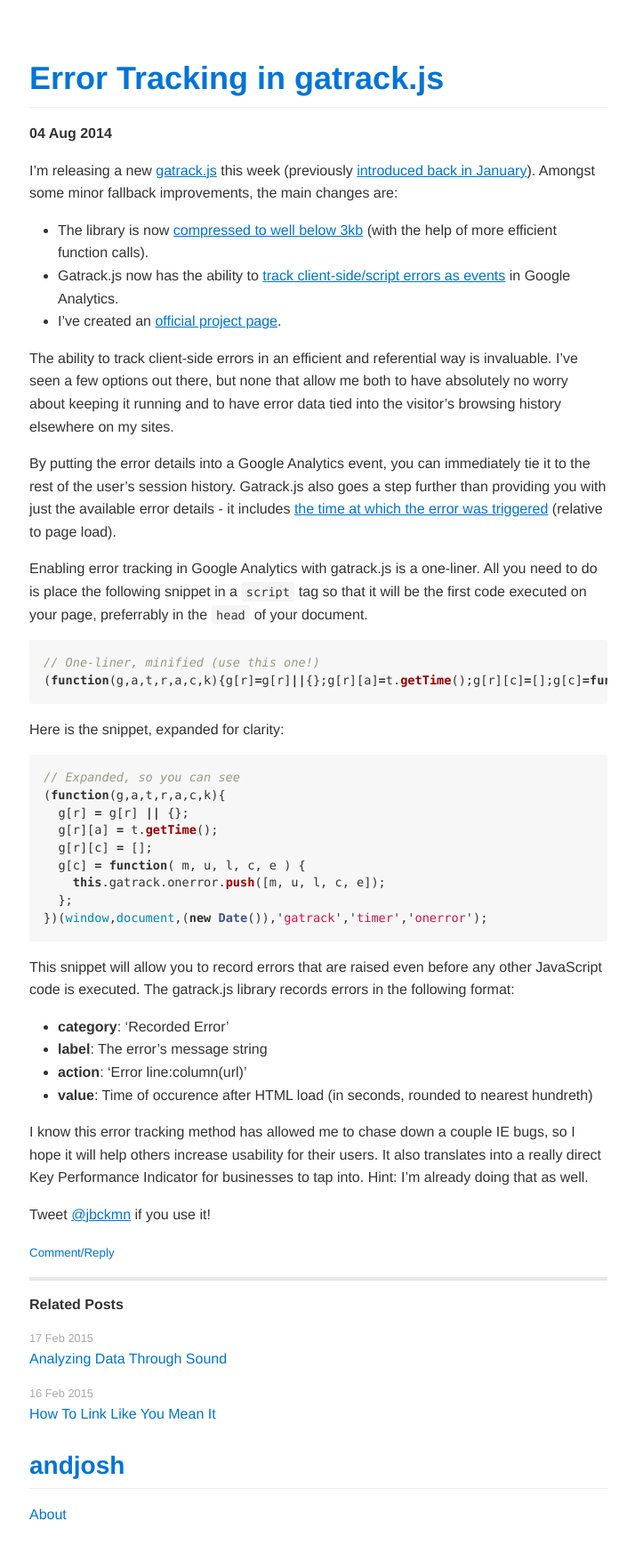
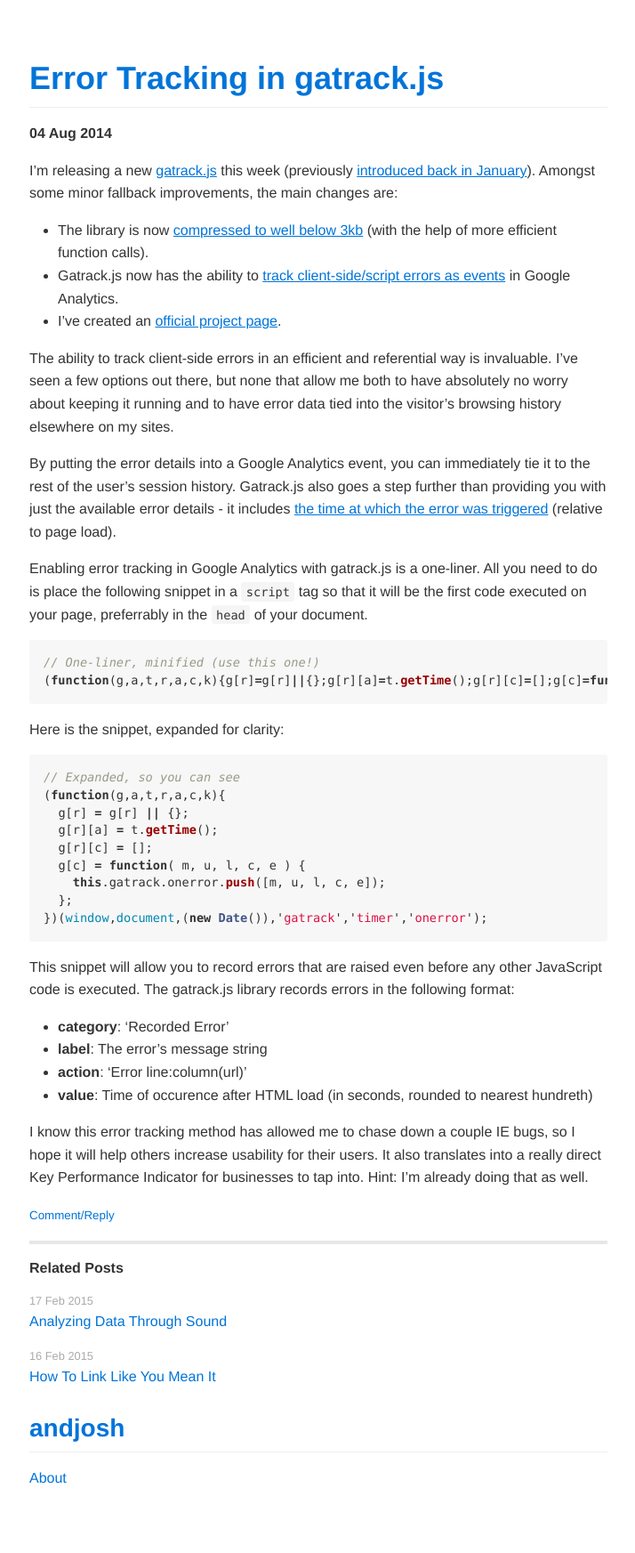
Before and after one commit to joshbeckman/andjosh.github.io, a Jekyll site: the page built from _posts/2014-08-04-error-tracking-in-gatrackjs.md, in a window 1280 px wide. Shown: the whole page at 89% size, without its empty margins (282-996 px from the left). Built offline with Jekyll 4.4.1, drawn with Linux system fonts in a browser that asks for light colours; Markdown is read by kramdown in place of the engine named in the settings; after the commit the page ends 1703 px from its top, so only the background shows below that.

Commit message:
Removed old twitter references

```diff
--- a/_posts/2014-08-04-error-tracking-in-gatrackjs.md
+++ b/_posts/2014-08-04-error-tracking-in-gatrackjs.md
@@ -45,5 +45,3 @@
 - __value__: Time of occurence after HTML load (in seconds, rounded to nearest hundreth)
 
 I know this error tracking method has allowed me to chase down a couple IE bugs, so I hope it will help others increase usability for their users. It also translates into a really direct Key Performance Indicator for businesses to tap into. Hint: I'm already doing that as well.
-
-Tweet [@jbckmn](http://twitter.com/jbckmn) if you use it!
```
Also changed, not shown: _posts/2014-07-14-the-great-discontent-issue-one.md (+0 -2 lines).
